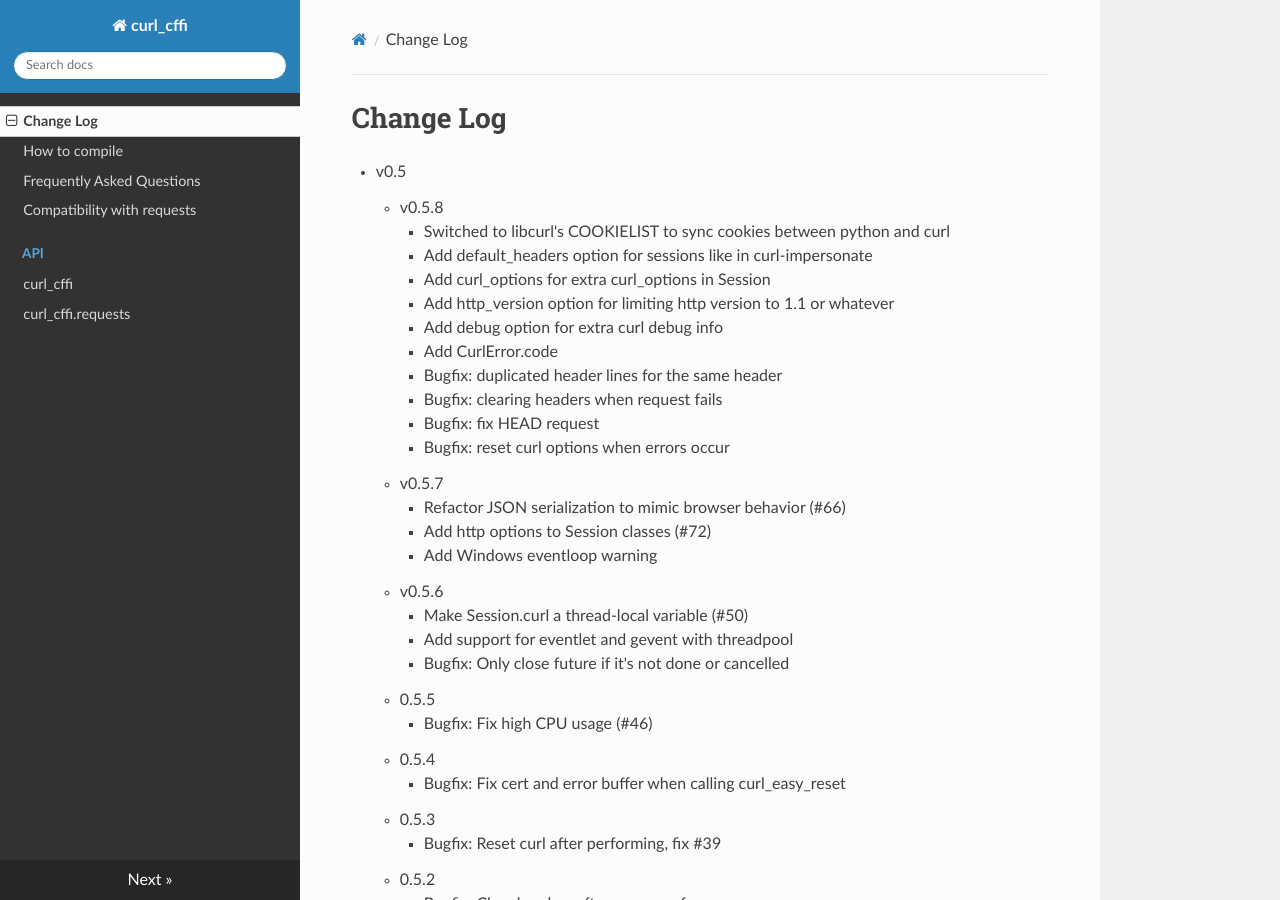
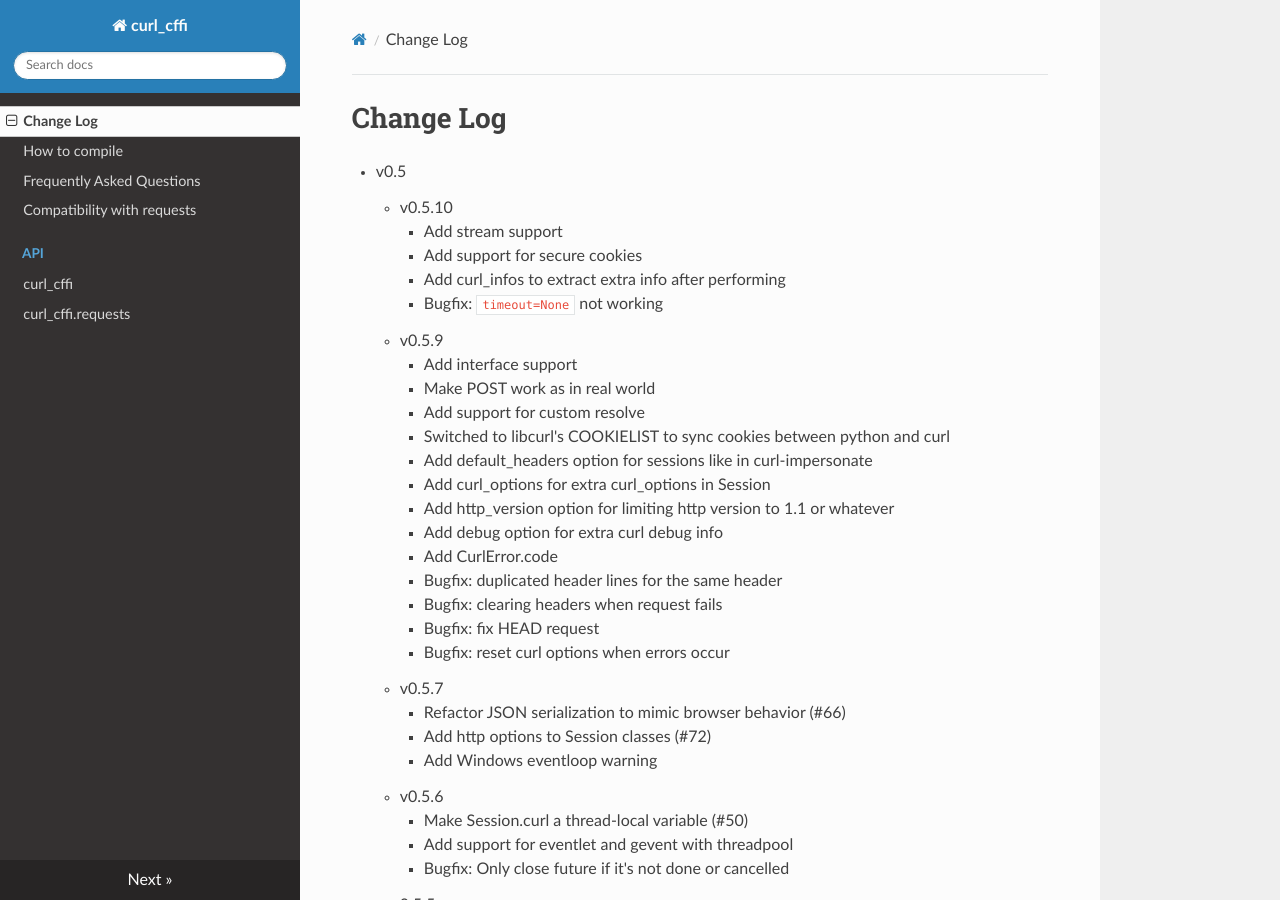
Before and after one commit to lexiforest/curl_cffi, an MkDocs documentation site: the page built from docs/changelog.md, in a window 1280 px wide and 900 px high. Built offline with MkDocs 1.6.1, drawn with Linux system fonts in a browser that asks for light colours; nearby versions of some CDN libraries.

Commit message:
Bump version

```diff
--- a/curl_cffi/__version__.py
+++ b/curl_cffi/__version__.py
@@ -7,5 +7,5 @@ __title__ = "curl_cffi"
 # __description__ = metadata.metadata("curl_cffi")["Summary"]
 # __version__ = metadata.version("curl_cffi")
 __description__ = "libcurl ffi bindings for Python, with impersonation support"
-__version__ = "0.5.10b5"
+__version__ = "0.5.10"
 __curl_version__ = Curl().version().decode()
--- a/docs/changelog.md
+++ b/docs/changelog.md
@@ -1,7 +1,15 @@
 # Change Log
 
 - v0.5
-    - v0.5.8
+    - v0.5.10
+        - Add stream support
+        - Add support for secure cookies
+        - Add curl_infos to extract extra info after performing
+        - Bugfix: `timeout=None` not working
+    - v0.5.9
+        - Add interface support
+        - Make POST work as in real world
+        - Add support for custom resolve
         - Switched to libcurl's COOKIELIST to sync cookies between python and curl
         - Add default_headers option for sessions like in curl-impersonate
         - Add curl_options for extra curl_options in Session
--- a/pyproject.toml
+++ b/pyproject.toml
@@ -1,6 +1,6 @@
 [project]
 name = "curl_cffi"
-version = "0.5.10b5"
+version = "0.5.10"
 authors = [{ name = "Yifei Kong", email = "kong@yifei.me" }]
 description = "libcurl ffi bindings for Python, with impersonation support"
 license = { file = "LICENSE" }
```
